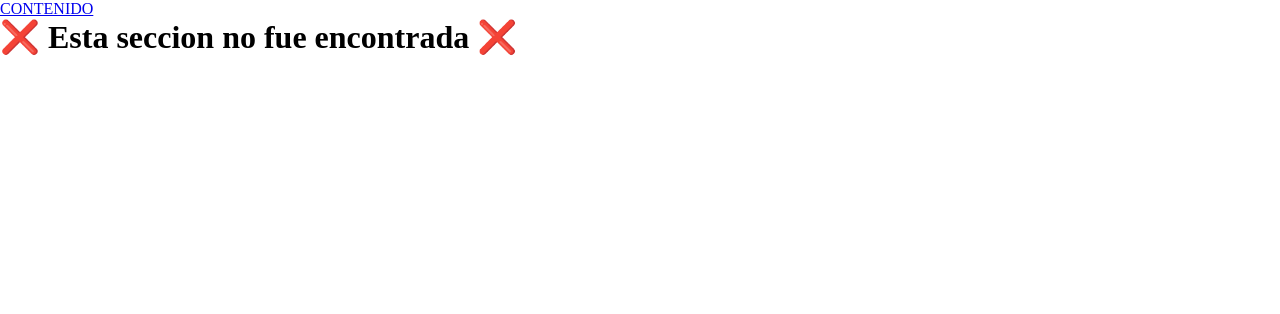
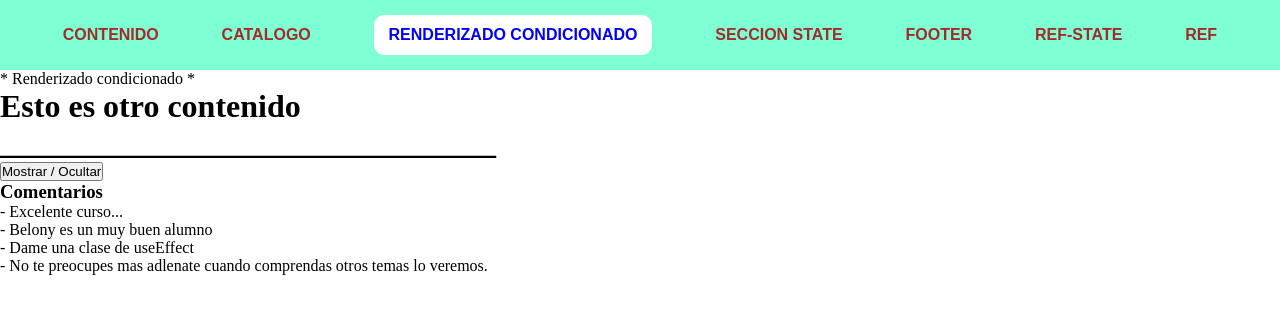
Before and after one commit to ronald-bog/Belony_JS, a React (Vite) app in the folder React/proyecto/: page /cond in a window 1280 px wide. Shown: the top 314 px of the page. Built offline with nearby package versions, Linux system fonts and the light colour scheme.

Commit message:
Class november 24

```diff
--- a/React/proyecto/src/App.jsx
+++ b/React/proyecto/src/App.jsx
@@ -9,6 +9,7 @@ import { RefVsState } from './components/RefVsState';
 import { UseStateScs } from './components/UseStateScss';
 import { BrowserRouter, Route, Routes } from "react-router-dom";
 import { Navbar } from './components/Navbar';
+import RenCond from './components/RenCond';
 // npm install react-router-dom
 
 export function App() {
@@ -37,6 +38,7 @@ export function App() {
           <Route path='state' element={<State />} />
           <Route path='ur' element={<UseRef />} />
           <Route path='scss' element={<UseStateScs />} />
+          <Route path='cond' element={<RenCond />} />
           <Route path='*' element={<h1>❌ Esta seccion no fue encontrada ❌</h1>} />
         </Routes>
       </BrowserRouter>
--- a/React/proyecto/src/components/Navbar.jsx
+++ b/React/proyecto/src/components/Navbar.jsx
@@ -1,11 +1,17 @@
-import { Link } from "react-router-dom";
+import { NavLink, Link } from "react-router-dom";
 
 export function Navbar() {
 
     return (
         <>
             <nav>
-                <Link to='scss'>CONTENIDO </Link>
+                <Link className="link" to='scss'>CONTENIDO </Link>
+                <Link className="link" to='catalogo'>CATALOGO </Link>
+                <NavLink className="link" to='cond'>RENDERIZADO CONDICIONADO </NavLink>
+                <NavLink className="link" to='state'>SECCION STATE </NavLink>
+                <NavLink className="link" to='f'>FOOTER </NavLink>
+                <NavLink className="link prueba" to='RefVsState'>REF-STATE </NavLink>
+                <NavLink className="link" to='ur'>REF</NavLink>
             </nav>
         </>
     );
--- /dev/null
+++ b/React/proyecto/src/components/RenCond.jsx
@@ -0,0 +1,38 @@
+import { useState } from "react";
+
+export default function RenCond() {
+
+    //console.log(false && "JAVA"); js vanilla
+
+    const [comentarios, setComentarios] = useState(true);
+
+    return (
+        <>
+            * Renderizado condicionado *
+            {false && (
+                <div>
+                    <h1>JAVA</h1>
+                    <p>Lorem ipsum dolor sit amet consectetur adipisicing elit. Impedit labore libero rem, dignissimos consequatur nostrum officiis necessitatibus ratione enim amet, reprehenderit in, ut aliquam. Aperiam quisquam ipsa voluptatibus quod error.</p>
+                    <p className="cita">poema de prueba</p>
+                </div>)
+            }
+
+            <h1>Esto es otro contenido</h1>
+            <h1>_______________________________</h1>
+            <button onClick={() => setComentarios(!comentarios)}>Mostrar / Ocultar</button>
+
+            {comentarios &&
+                (<div>
+                    <h3>Comentarios</h3>
+                    <p>- Excelente curso...</p>
+                    <p>- Belony es un muy buen alumno</p>
+                    <p>- Dame una clase de useEffect</p>
+                    <p>- No te preocupes mas adlenate cuando comprendas otros temas lo veremos.</p>
+                </div>)
+            }
+
+
+
+        </>
+    );
+}
--- /dev/null
+++ b/React/proyecto/src/scss/_navbar.scss
@@ -0,0 +1,22 @@
+nav {
+  display: flex;
+  align-items: center;
+  justify-content: space-evenly;
+  background-color: aquamarine;
+  height: 70px;
+  .link {
+    text-decoration: none;
+    color: brown;
+    font-weight: bold;
+    font-family: Arial, Helvetica, sans-serif;
+  }
+  .active {
+    display: flex;
+    height: 40px;
+    align-items: center;
+    border-radius: 10px;
+    padding: 10px 15px;
+    color: blue;
+    background-color: white;
+  }
+}
--- a/React/proyecto/src/styles.scss
+++ b/React/proyecto/src/styles.scss
@@ -2,9 +2,14 @@
 @use "scss/contenido";
 @use "scss/footer";
 @use "scss/header";
+@use "scss/navbar";
 
 * {
   margin: 0;
   padding: 0;
   box-sizing: border-box;
 }
+
+.cita{
+  font-size: 12px;
+}
```
